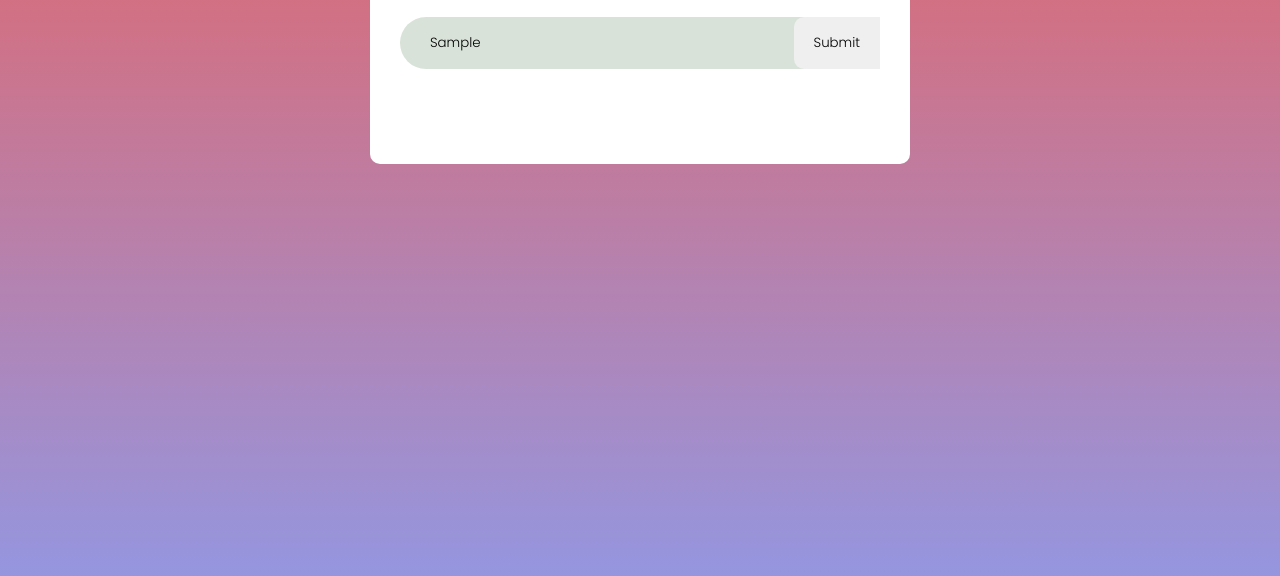
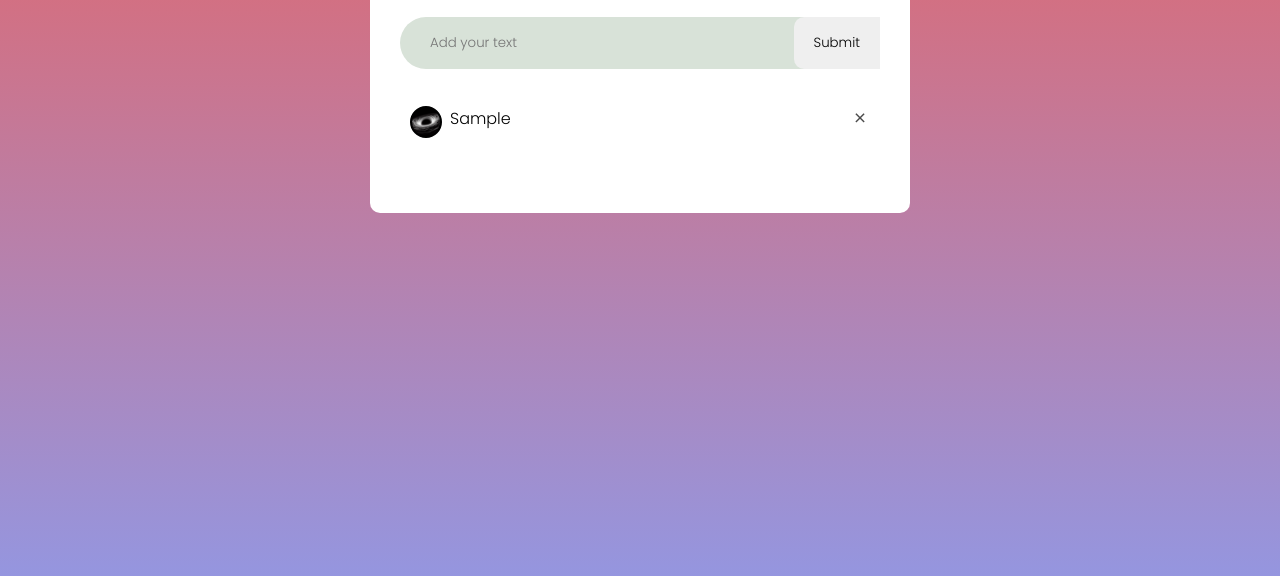
Before and after one commit to mittalparas/todolist, a plain HTML site: page index.html in a window 1280 px wide. Both pictures are taken after typing "Sample" into the empty fields and a click on the button "Submit". Shown: the part 188-764 px from the top of the page. Drawn offline with Linux system fonts and the light colour scheme.

Commit message:
Adding the cross button

```diff
--- a/index.html
+++ b/index.html
@@ -14,7 +14,7 @@
             </h2>
             <div class="row">
                 <input type="text" id="input-box" placeholder="Add your text">
-                <button>Submit</button>
+                <button onClick="addTask()">Submit</button>
             </div>
             <ul id="list-container">
                 <!-- <li class="checked">Task 1</li>
--- a/script.js
+++ b/script.js
@@ -0,0 +1,16 @@
+const inputBox = document.getElementById("input-box");
+const listContainer = document.getElementById("list-container");
+
+function addTask() {
+    if(inputBox.value == '') {
+        alert('You must write something!');
+    } else {
+        let li = document.createElement("li");
+        li.innerHTML = inputBox.value;
+        listContainer.appendChild(li);
+        let span = document.createElement("span");
+        span.innerHTML = "\u00d7";
+        li.appendChild(span);
+    }
+    inputBox.value = "";
+}
--- a/style.css
+++ b/style.css
@@ -90,3 +90,22 @@ ul li.checked {
 ul li.checked::before {
     background-image: url(/images/checked.jfif);
 }
+
+ul li span {
+    position: absolute;
+    right: 0;
+    top: 5px;
+    width: 40px;
+    height: 40px;
+    font-size: 22px;
+    color: rgb(75, 75, 75);
+    line-height: 40px;
+    text-align: center;
+    transition: background-color 0.3s;
+    border-radius: 20% 0% 0% 20%;
+}
+
+ul li span:hover {
+    color: white;
+    background-color: rgb(67, 64, 64);
+}
```
